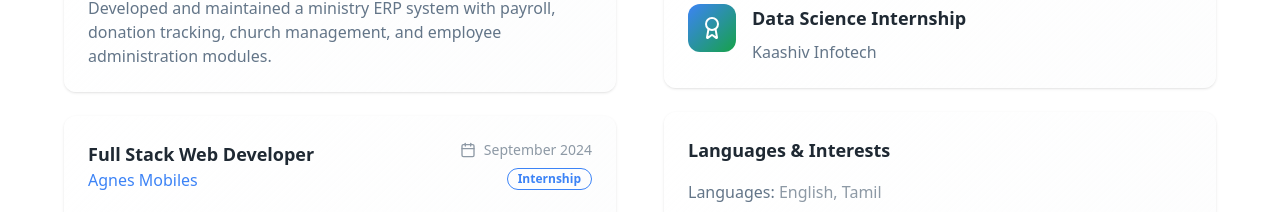
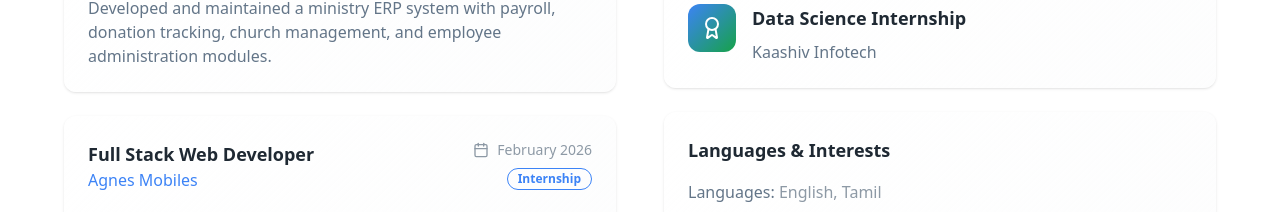
Before and after one commit to jeredson/my_resume, a React (Vite) app: page / in a window 1280 px wide. Shown: the part 2862-3074 px from the top of the page. Built offline with nearby package versions, Linux system fonts and the light colour scheme; the HTML template or start-up script is replaced by a standard one.

Commit message:
Update Agnes experience date

```diff
--- a/src/components/Experience.tsx
+++ b/src/components/Experience.tsx
@@ -21,7 +21,7 @@ const Experience = () => {
     {
       title: "Full Stack Web Developer",
       company: "Agnes Mobiles",
-      period: "September 2024",
+      period: "February 2026",
       type: "Internship",
       description: "Built a responsive e-commerce web application for online mobile and tablet ordering with product, user, and order management features."
     }
```
